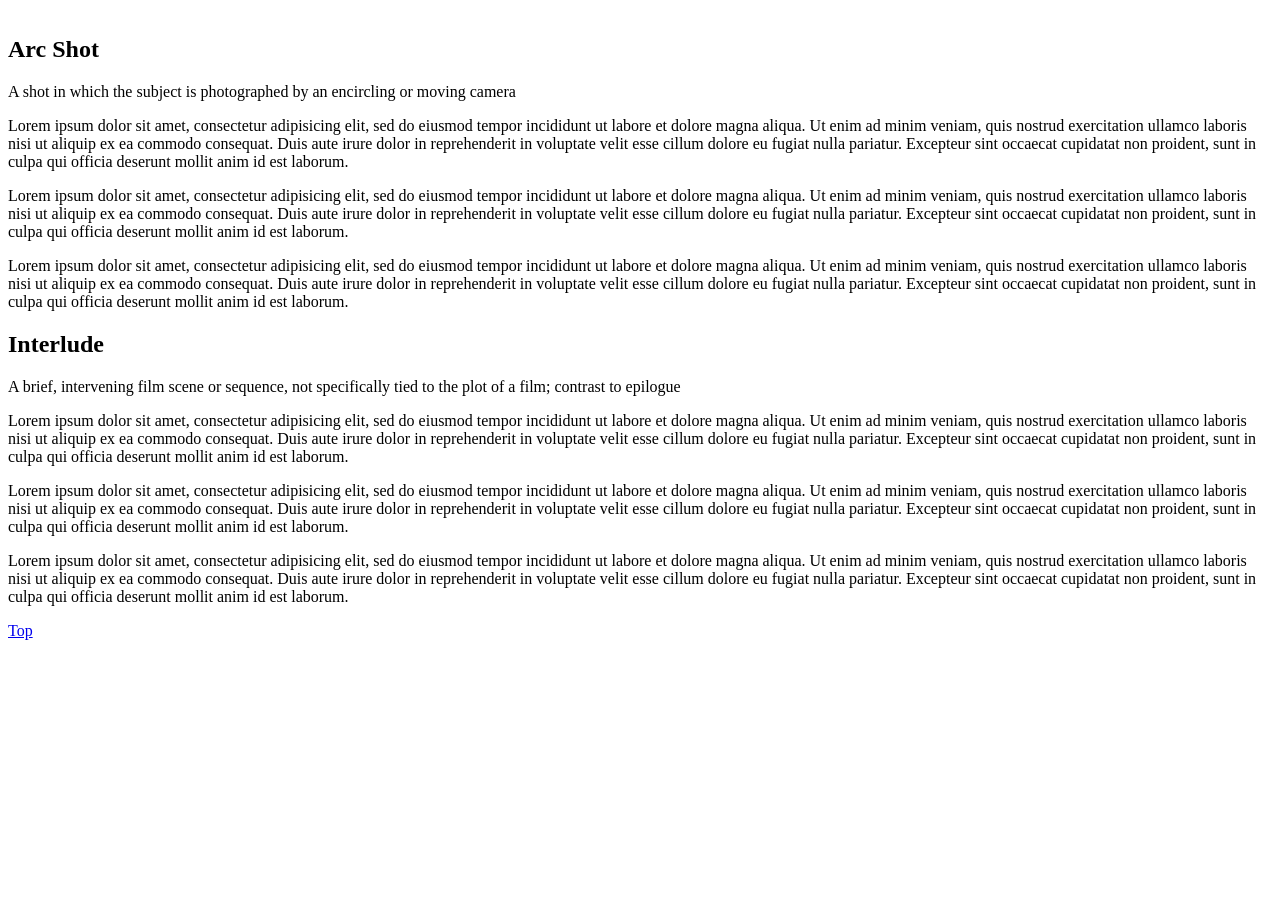
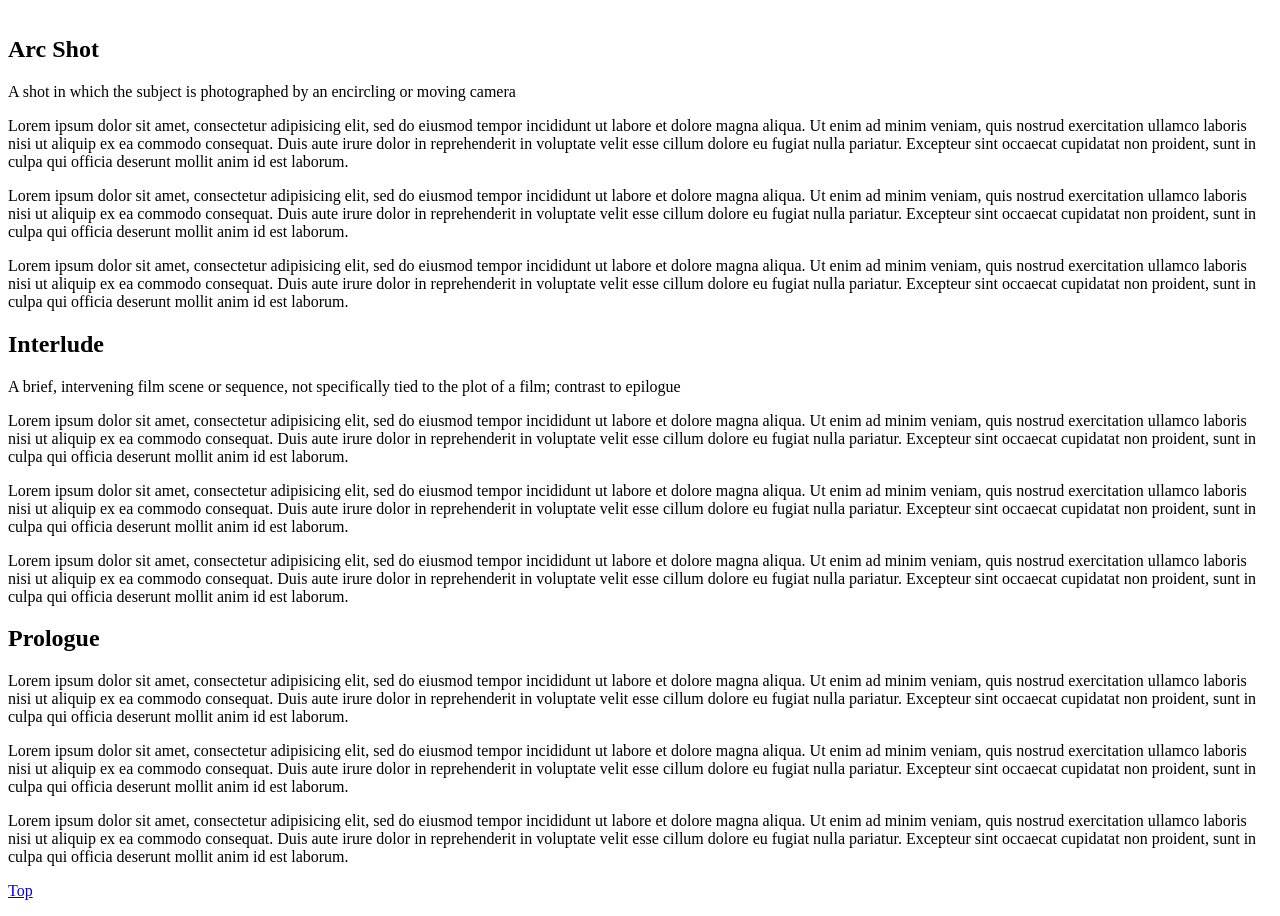
Before and after one commit to callyhazzard/jump-links, a plain HTML site: page index.html in a window 1280 px wide. Shown: the part 136-1052 px from the top of the page. Before the commit the page ends 800 px from the top, so only its background shows below. Drawn offline with Linux system fonts and the light colour scheme.

Commit message:
Add files via upload

```diff
--- a/index.html
+++ b/index.html
@@ -45,4 +45,22 @@
         laboris nisi ut aliquip ex ea commodo consequat. Duis aute irure dolor in reprehenderit in
         voluptate velit esse cillum dolore eu fugiat nulla pariatur. Excepteur sint occaecat cupidatat
        non proident, sunt in culpa qui officia deserunt mollit anim id est laborum.</p>
+       <h2 id="prologue">Prologue</h2>
+       <p>Lorem ipsum dolor sit amet, consectetur adipisicing elit, sed do eiusmod tempor incididunt
+         ut labore et dolore magna aliqua. Ut enim ad minim veniam, quis nostrud exercitation ullamco
+          laboris nisi ut aliquip ex ea commodo consequat. Duis aute irure dolor in reprehenderit in
+          voluptate velit esse cillum dolore eu fugiat nulla pariatur. Excepteur sint occaecat cupidatat
+          non proident, sunt in culpa qui officia deserunt mollit anim id est laborum.</p>
+       <p>Lorem ipsum dolor sit amet, consectetur adipisicing elit, sed do eiusmod tempor incididunt
+         ut labore et dolore magna aliqua. Ut enim ad minim veniam, quis nostrud exercitation ullamco
+         laboris nisi ut aliquip ex ea commodo consequat. Duis aute irure dolor in reprehenderit in
+         voluptate velit esse cillum dolore eu fugiat nulla pariatur. Excepteur sint occaecat cupidatat
+         non proident, sunt in culpa qui officia deserunt mollit anim id est laborum.</p>
+       <p>Lorem ipsum dolor sit amet, consectetur adipisicing elit, sed do eiusmod tempor incididunt
+         ut labore et dolore magna aliqua. Ut enim ad minim veniam, quis nostrud exercitation ullamco
+         laboris nisi ut aliquip ex ea commodo consequat. Duis aute irure dolor in reprehenderit in
+         voluptate velit esse cillum dolore eu fugiat nulla pariatur. Excepteur sint occaecat cupidatat
+        non proident, sunt in culpa qui officia deserunt mollit anim id est laborum.</p>
       <p><a href="#top">Top</a></p>
+    </body>
+    </html>
```
